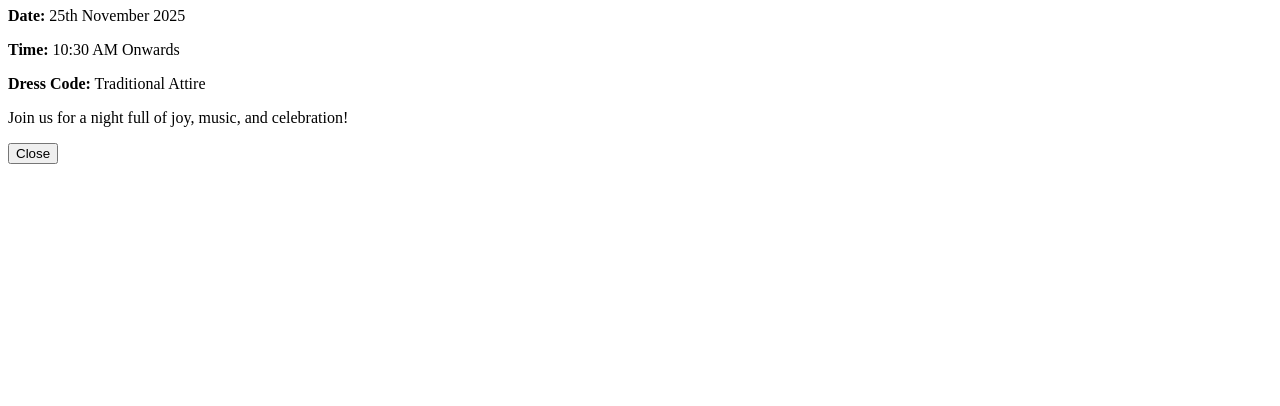
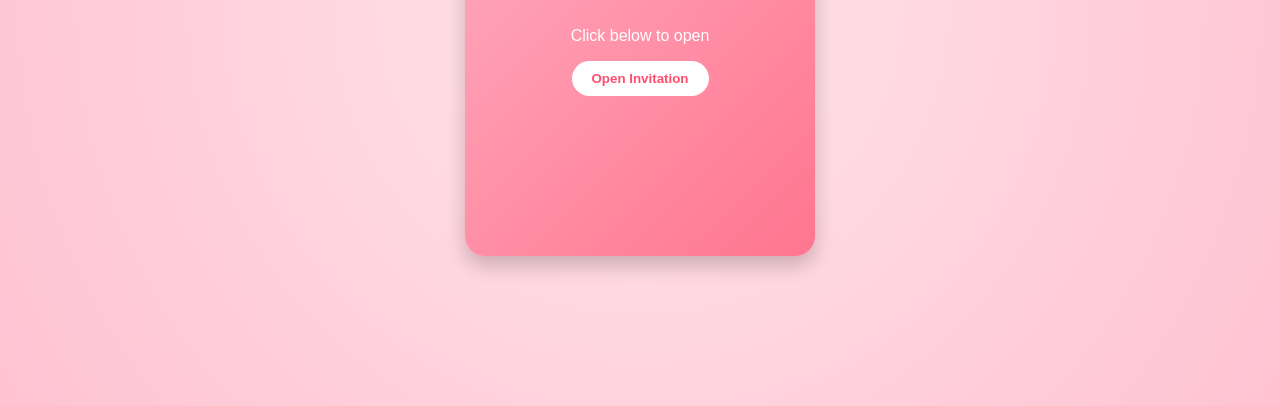
Before and after one commit to praveshsuthar9/wedding-app, a plain HTML site: page index.html in a window 1280 px wide. Shown: the part 394-800 px from the top of the page. Drawn offline with Linux system fonts and the light colour scheme; the site is published under a folder, as on GitHub Pages, so addresses that start at the root find nothing.

Commit message:
'change'

```diff
--- a/index.html
+++ b/index.html
@@ -4,7 +4,7 @@
 <meta charset="UTF-8">
 <meta name="viewport" content="width=device-width, initial-scale=1.0">
 <title>Wedding Invitation</title>
-<link rel="stylesheet" href="/assets/css/style.css">
+<link rel="stylesheet" href="assets/css/style.css">
 </head>
 <body>
 
@@ -24,7 +24,7 @@
       <button class="details-btn" onclick="showInfo()">More Info</button>
     </div>
     <marquee  scrollamount="10 ">
-       <img src="/assets/images/wedding-img.png" alt="">
+       <img src="assets/images/wedding-img.png" alt="">
       </marquee>
 
 
@@ -42,6 +42,6 @@
     <button class="close-btn" onclick="closeInfo()">Close</button>
   </div>
 </div>
-<script src="/assets/js/script.js"></script>
+<script src="assets/js/script.js"></script>
 </body>
 </html>
```
